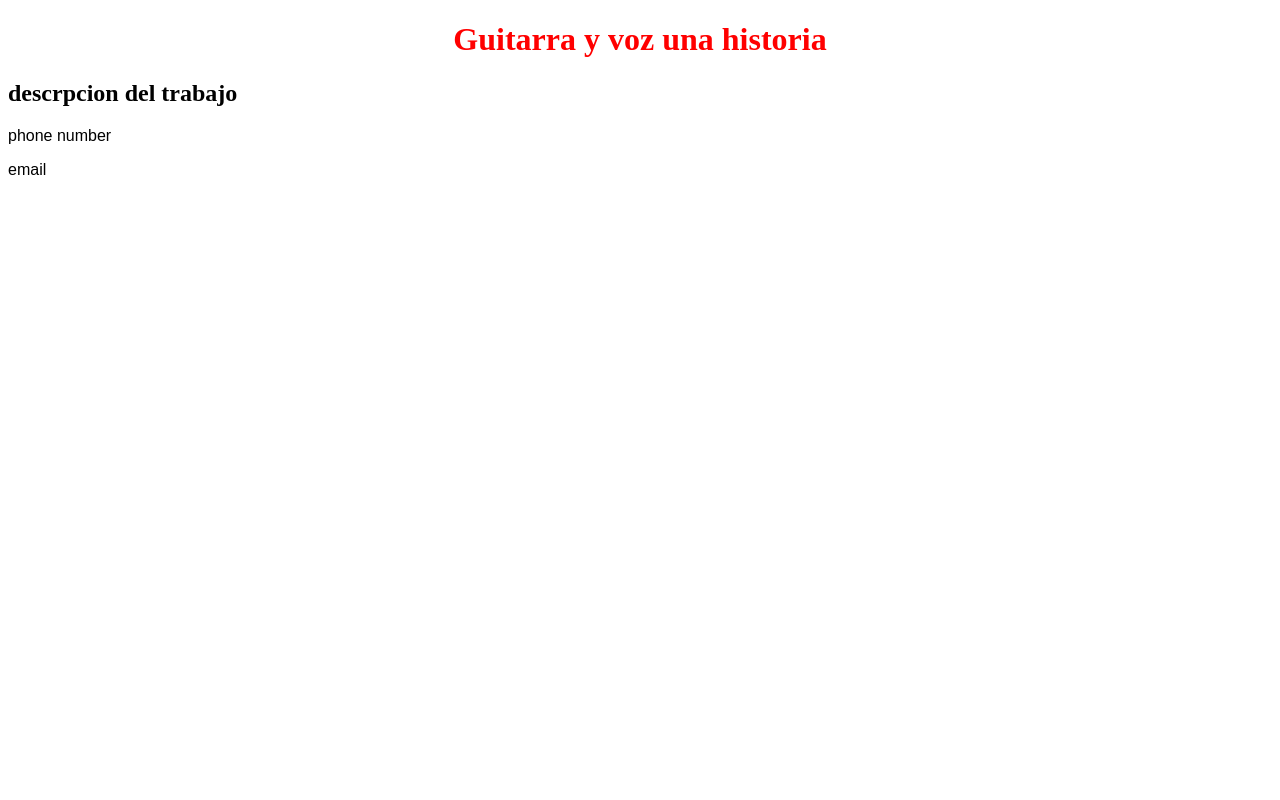
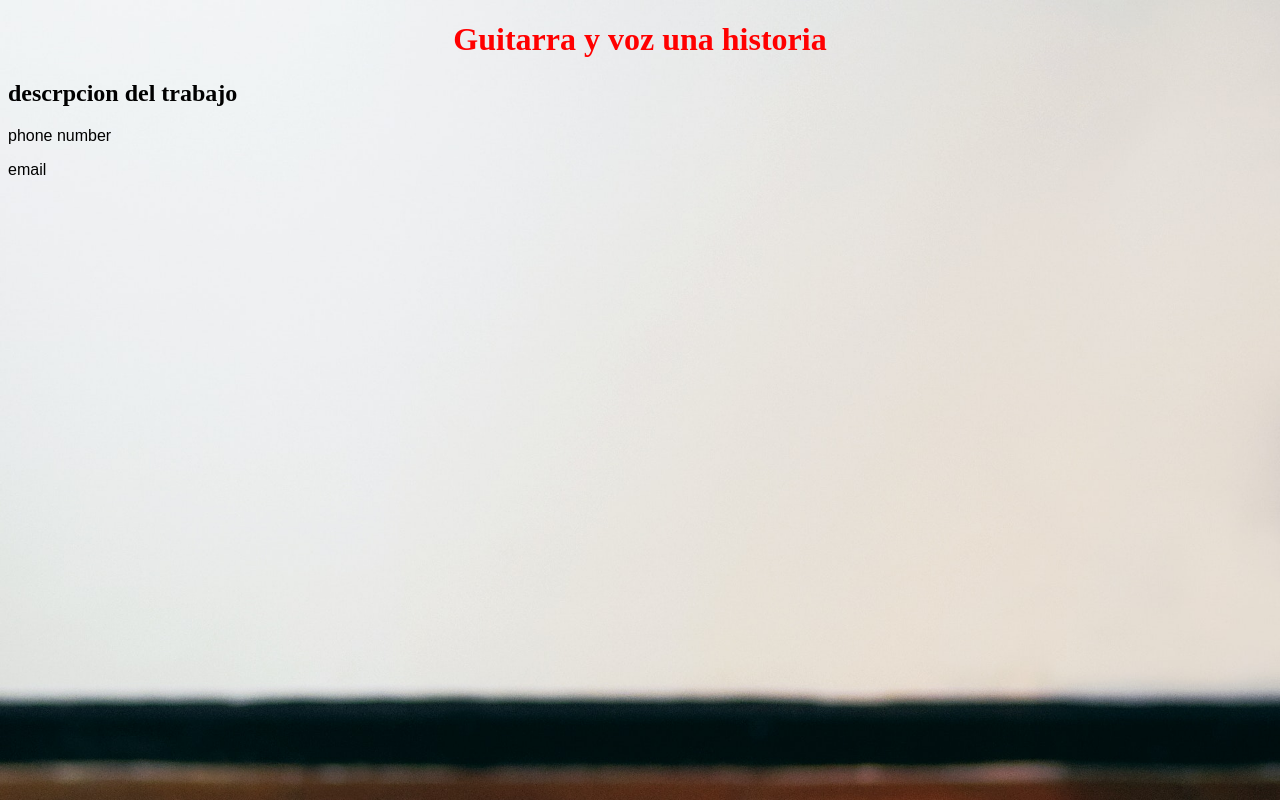
Before and after one commit to humteterier/GUITARRA-Y-VOZ-UNA-HISTORIA, a plain HTML site: page index.html in a window 1280 px wide. Drawn offline with Linux system fonts and the light colour scheme; the site is published under a folder, as on GitHub Pages, so addresses that start at the root find nothing.

Commit message:
fixed image

```diff
--- a/index.html
+++ b/index.html
@@ -25,7 +25,7 @@
 		font-family: arial;
 	}
 	  body {
-	background-image: url(/images/pexels-gustavo-borges-1995803.jpg);
+	background-image: url(./images/pexels-gustavo-borges-1995803.jpg);
 		  background-size: cover;
 
 }
```
